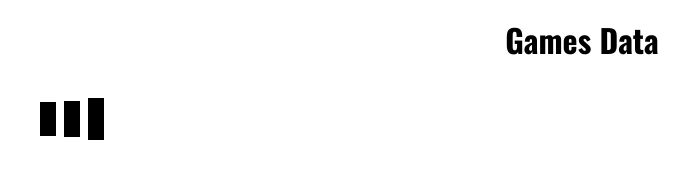
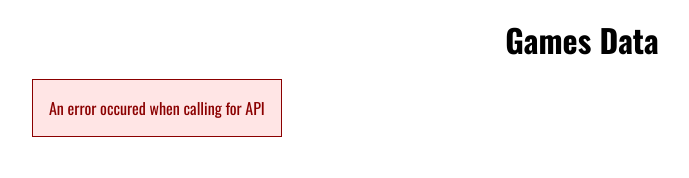
Before and after one commit to ToppHestmark/js1-ma3-, a plain HTML site: page index.html in a window 1280 px wide. Shown: the whole page, without its empty margins (58-747 px from the left). Drawn offline with nearby package versions, Linux system fonts and the light colour scheme; no server answers.

Commit message:
Addedd error handling

```diff
--- a/index.html
+++ b/index.html
@@ -16,6 +16,7 @@
     </div>
   </div>
 
+  <script src="js/components/displayError.js"></script>
   <script src="js/question-1.js"></script>
   <script src="js/question-2.js"></script>
 </body>
--- /dev/null
+++ b/js/components/displayError.js
@@ -0,0 +1,3 @@
+function displayError(message = "Unknown Error") {
+  return `<div class="error">${message}</div>`;
+}
--- a/js/question-2.js
+++ b/js/question-2.js
@@ -3,8 +3,10 @@ const resultsContainer = document.querySelector(".results");
 
 async function getGames() {
 
+  try {
     const response = await fetch(url);
     const results  = await response.json();
+    // console.log(results)
     const facts = results.results;
 
     resultsContainer.innerHTML = "";
@@ -22,6 +24,11 @@ async function getGames() {
         <p>Number of Tags: <b>${numberOfTags}</b></p>
         </div>`
     }
+  }
+  catch(error) {
+    // console.log("An error occured");
+    resultsContainer.innerHTML =  displayError("An error occured when calling for API");
+  }
 
 }
 
--- a/styles.css
+++ b/styles.css
@@ -28,6 +28,13 @@ h1 {
   width: 300px;
   border: 1px solid grey;
   border-radius: 1rem;
+}
+
+.error {
+  border: 1px solid darkred;
+  padding: 1rem;
+  color: darkred;
+  background: rgba(255, 0, 0, 0.1);
 }
 
 .lds-facebook {
```
Lines whose indentation alone changed are shown as unchanged.
